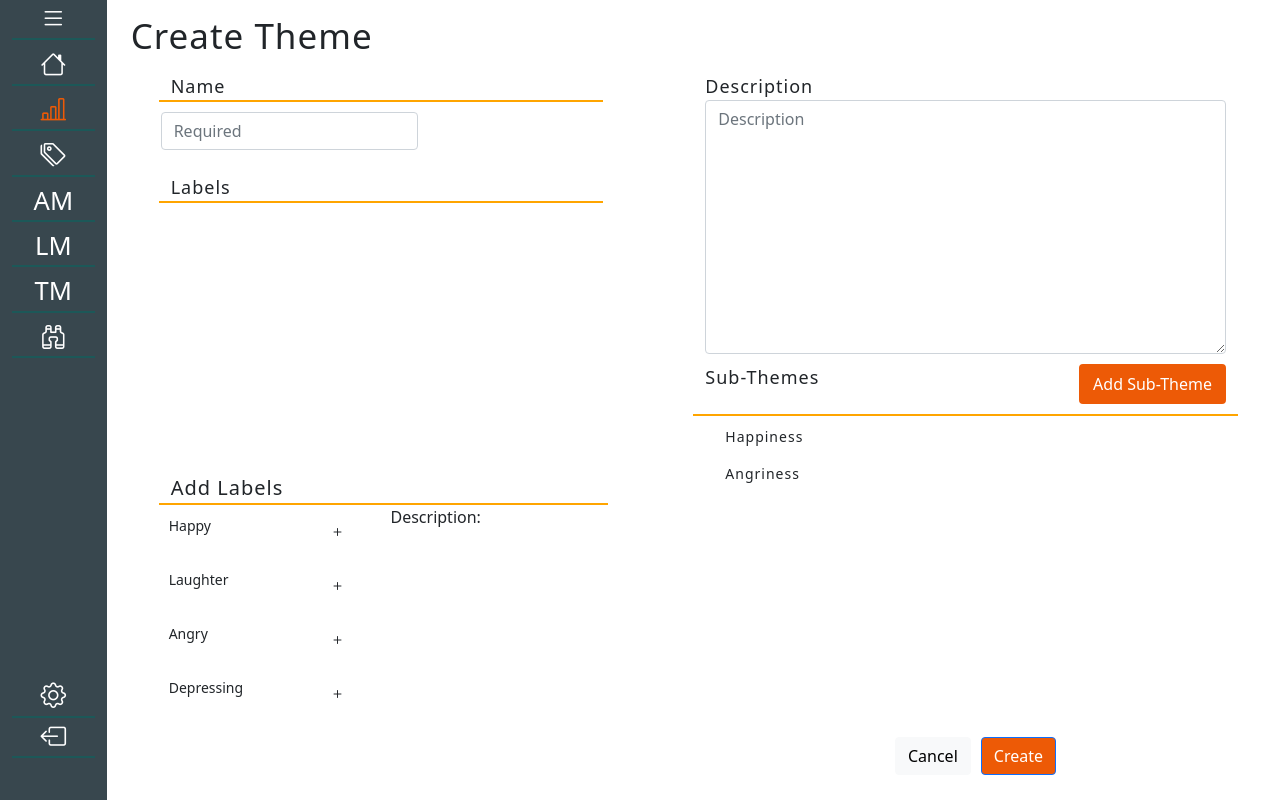
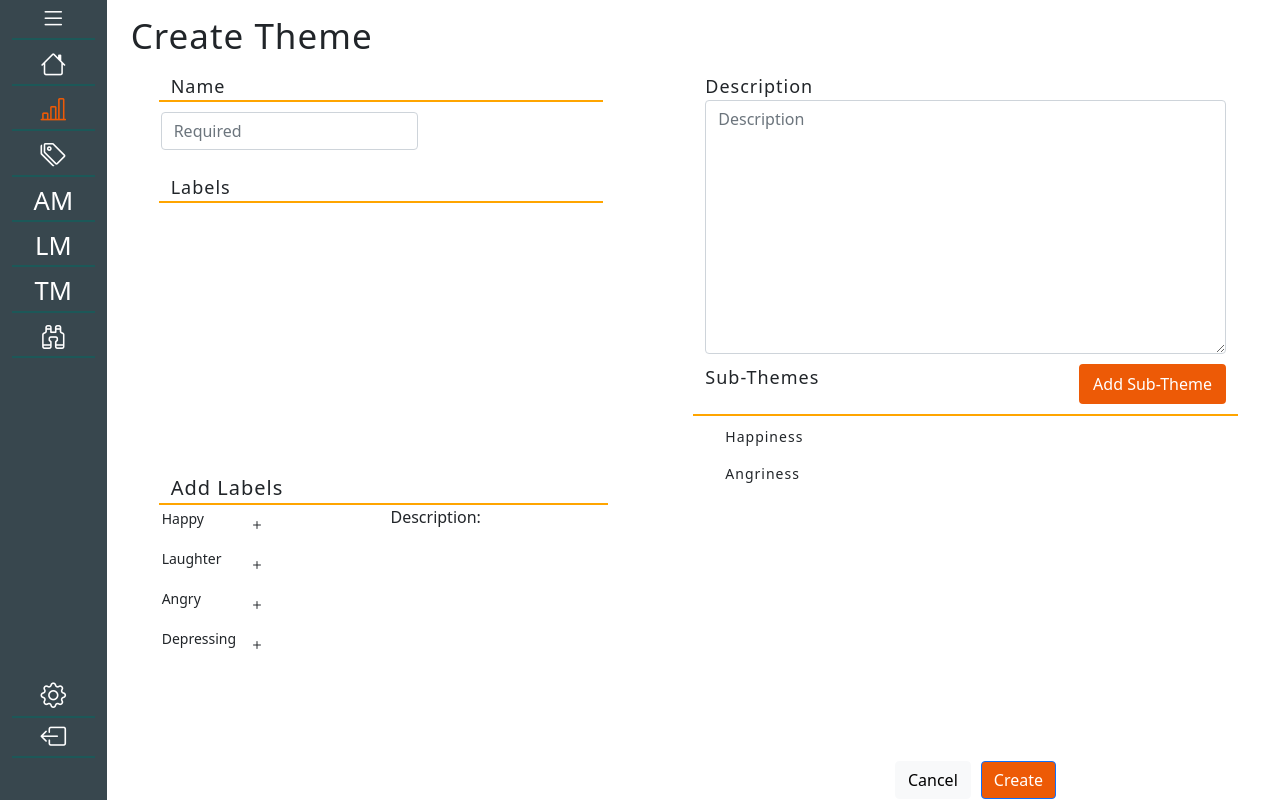
Before and after one commit to muctadir/lama, an Angular app in the folder frontend/: page /project/createTheme in a window 1280 px wide. Built offline with nearby package versions, Linux system fonts and the light colour scheme.

Commit message:
Added scrollbars when needed

```diff
--- a/frontend/src/app/create-theme/create-theme.component.html
+++ b/frontend/src/app/create-theme/create-theme.component.html
@@ -86,6 +86,7 @@
                     <!-- Table for showing all labels -->
                     <table class="table table-borderless">
                         <tbody>
+                            <div id="labelScroll">
                                 <!-- Click shows clicked labels description and highlights it-->
                                 <tr *ngFor="let label of allLabels" (click)="displayDescription(label);" (click)="highlightLabel(label)"  [class.highlighted]="label.labelName === highlightedLabel">
                                     <td>
@@ -100,6 +101,8 @@
                                         </button>
                                     </td>
                                 </tr>
+                            </div>
+                        </tbody>
                     </table>
                 </div>
                  <!-- Add Labels right side Description part -->
--- a/frontend/src/app/create-theme/create-theme.component.scss
+++ b/frontend/src/app/create-theme/create-theme.component.scss
@@ -44,6 +44,8 @@
 }
 #allLabelsList{
     padding-top: 10px;
+    overflow-y: scroll;
+    height: 20vh;
 }
 // x icon for removing labels
 #xIcon{
@@ -87,6 +89,8 @@
 }
 #allSubthemesList{
     padding-top: 10px;
+    overflow-y: scroll;
+    height: 10vh;
 }
 
 //Bottom Half
@@ -154,3 +158,8 @@ p.labelDescriptionText{
     outline: none;
     box-shadow: none;
   }
+// Scroll list of labels too choose from
+#labelScroll{
+    overflow-y: scroll;
+    height: 30vh;
+}
```
Lines whose indentation alone changed are shown as unchanged.
